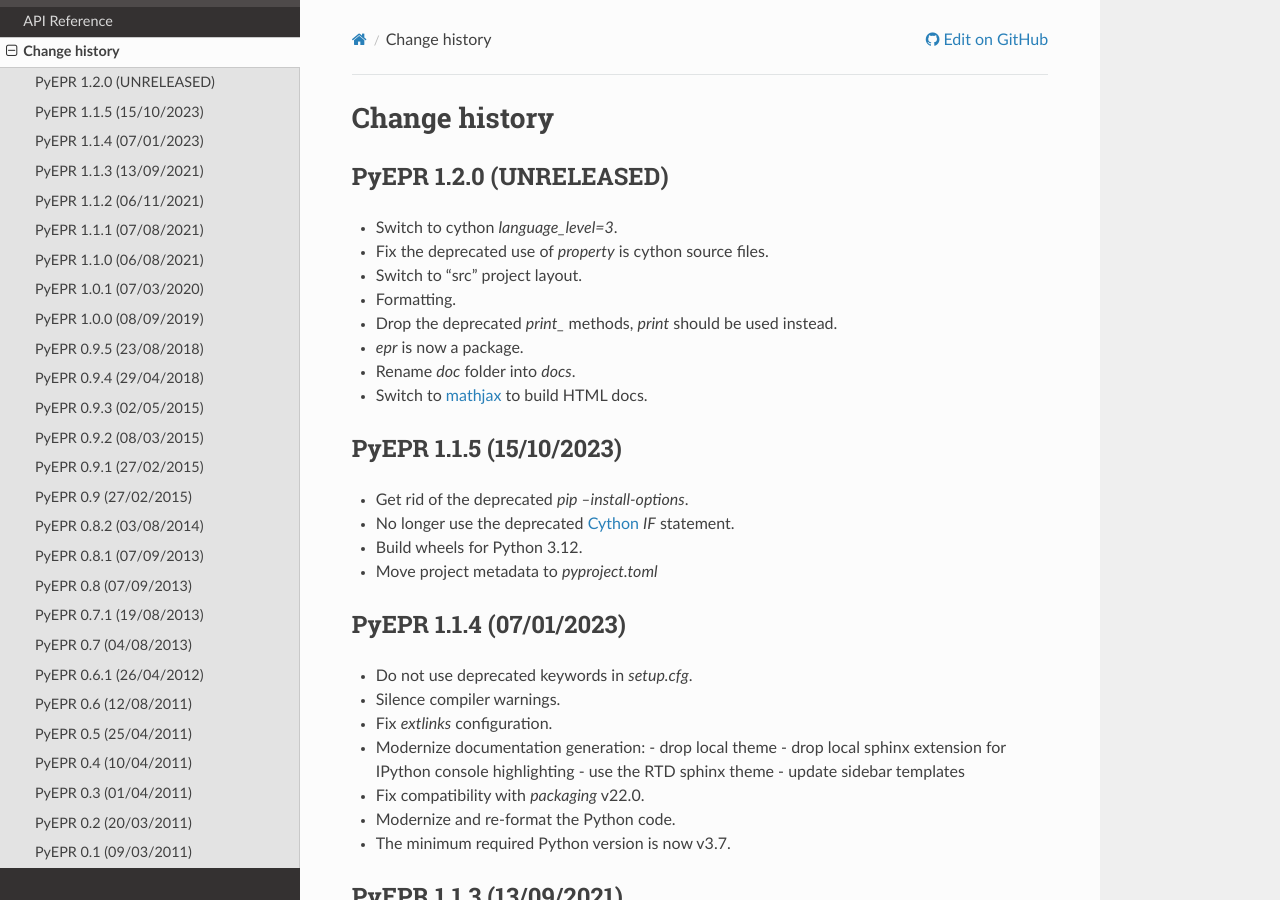
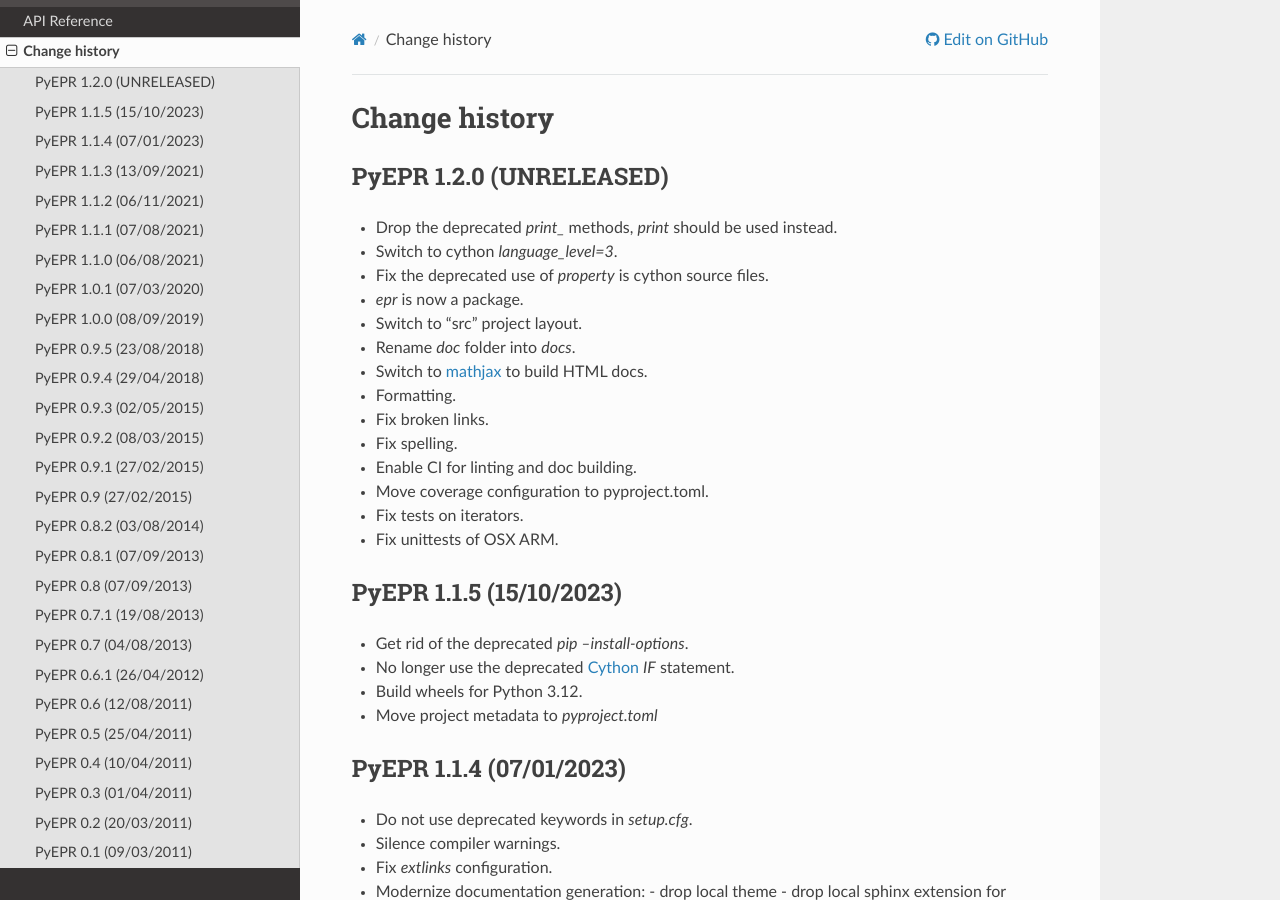
Before and after one commit to avalentino/pyepr, a Sphinx documentation site: the page built from docs/NEWS.rst, in a window 1280 px wide and 900 px high. Built offline with Sphinx 7.4.7 and the Read the Docs theme 3.1.0, drawn with Linux system fonts in a browser that asks for light colours.

Commit message:
Update NEWS.rst file

```diff
--- a/docs/NEWS.rst
+++ b/docs/NEWS.rst
@@ -5,14 +5,20 @@
 PyEPR 1.2.0 (UNRELEASED)
 ------------------------
 
+* Drop the deprecated `print_` methods, `print` should be used instead.
 * Switch to cython `language_level=3`.
 * Fix the deprecated use of `property` is cython source files.
+* `epr` is now a package.
 * Switch to "src" project layout.
-* Formatting.
-* Drop the deprecated `print_` methods, `print` should be used instead.
-* `epr` is now a package.
 * Rename `doc` folder into `docs`.
 * Switch to mathjax_ to build HTML docs.
+* Formatting.
+* Fix broken links.
+* Fix spelling.
+* Enable CI for linting and doc building.
+* Move coverage configuration to pyproject.toml.
+* Fix tests on iterators.
+* Fix unittests of OSX ARM.
 
 .. _mathjax: https://www.mathjax.org
 
--- a/docs/conf.py
+++ b/docs/conf.py
@@ -143,6 +143,11 @@
 epub_exclude_files = ["search.html"]
 
 
+# -- Options for linkcheck ------------------------------------------------
+
+linkcheck_ignore = [f"https://pyepr.readthedocs.io/en/v{version}"]
+
+
 # -- Extension configuration -------------------------------------------------
 
 # -- Options for intersphinx extension ---------------------------------------
--- a/docs/spelling_wordlist.txt
+++ b/docs/spelling_wordlist.txt
@@ -23,6 +23,7 @@
 py
 pyepr
 pypi
+pyproject
 pythonic
 radiances
 rb
@@ -30,5 +31,7 @@
 scanline
 sdist
 src
+toml
 uchar
 vapour
+unittests
```
